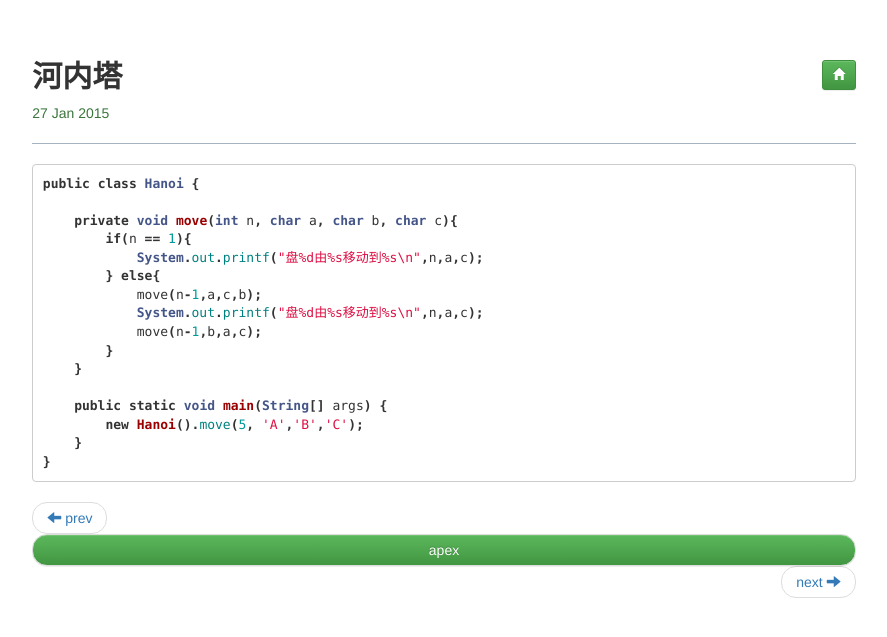
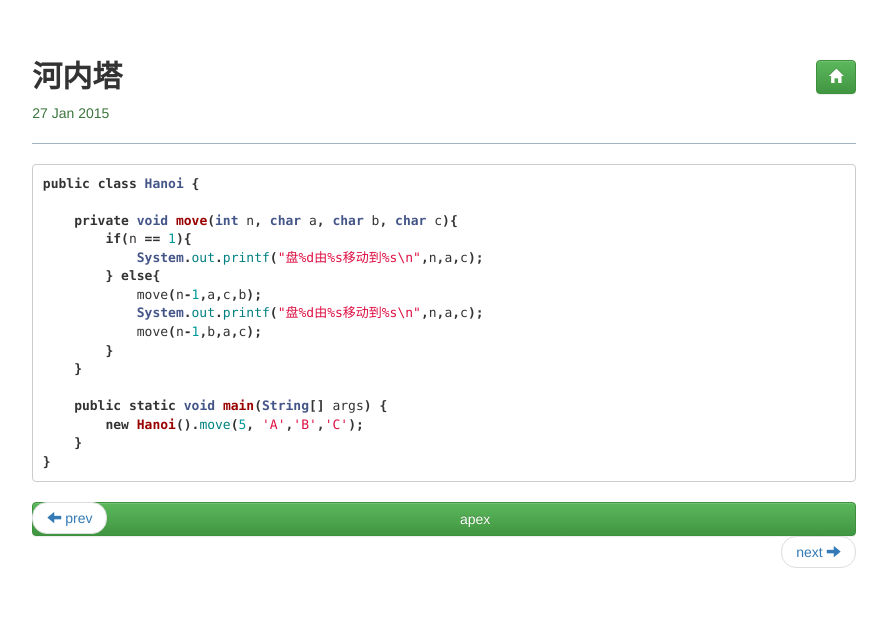
Before and after one commit to bit-ranger/blog, a Jekyll site: the page built from _posts/2015-01-27-hanoi.md, in a window 1280 px wide. Shown: the top 637 px of the page, without its empty margins (196-1083 px from the left). Built offline with Jekyll 4.4.1, drawn with Linux system fonts in a browser that asks for light colours; nearby versions of some CDN libraries; Markdown is read by kramdown in place of the engine named in the settings.

Commit message:
Update default.html

```diff
--- a/_layouts/default.html
+++ b/_layouts/default.html
@@ -17,7 +17,7 @@
 　　	<div class="container-fluid">
 　　	    <div class="row">
 	        <div class="col-lg-8 col-lg-offset-2 col-md-10 col-md-offset-1">
-	            <h2>{{page.title}} <a href="/" class="btn btn-success btn-sm pull-right"><span class="glyphicon glyphicon-home"></span></a></h2>
+	            <h2>{{page.title}} <a href="/" class="btn btn-success pull-right"><span class="glyphicon glyphicon-home"></span></a></h2>
 	            <span class="text-success">{{ page.date | date_to_string }}</span>
 	            <hr/>
 	            <div>
@@ -31,9 +31,7 @@
                     	    {% if page.next.url == null or page.next.url == '' %}
                     	        <li class="previous disabled"><a href="javascript:void(0);"><span class="glyphicon glyphicon-arrow-left" aria-hidden="true"></span> prev</a></li>
                     	    {% endif %}
-                    	    	<li class="btn-block">
-                    			<a href="#" class="btn btn-success btn-block"> apex </a>
-                    	    	</li>
+                    		<a href="#" class="btn btn-success btn-block"> apex </a>
                     	    {% if page.previous.url != null and page.previous.url != '' %}
                     	        <li class="next"><a href="{{ page.previous.url }}">next <span class="glyphicon glyphicon-arrow-right" aria-hidden="true"></span></a></li>
                     	    {% endif %}
```
